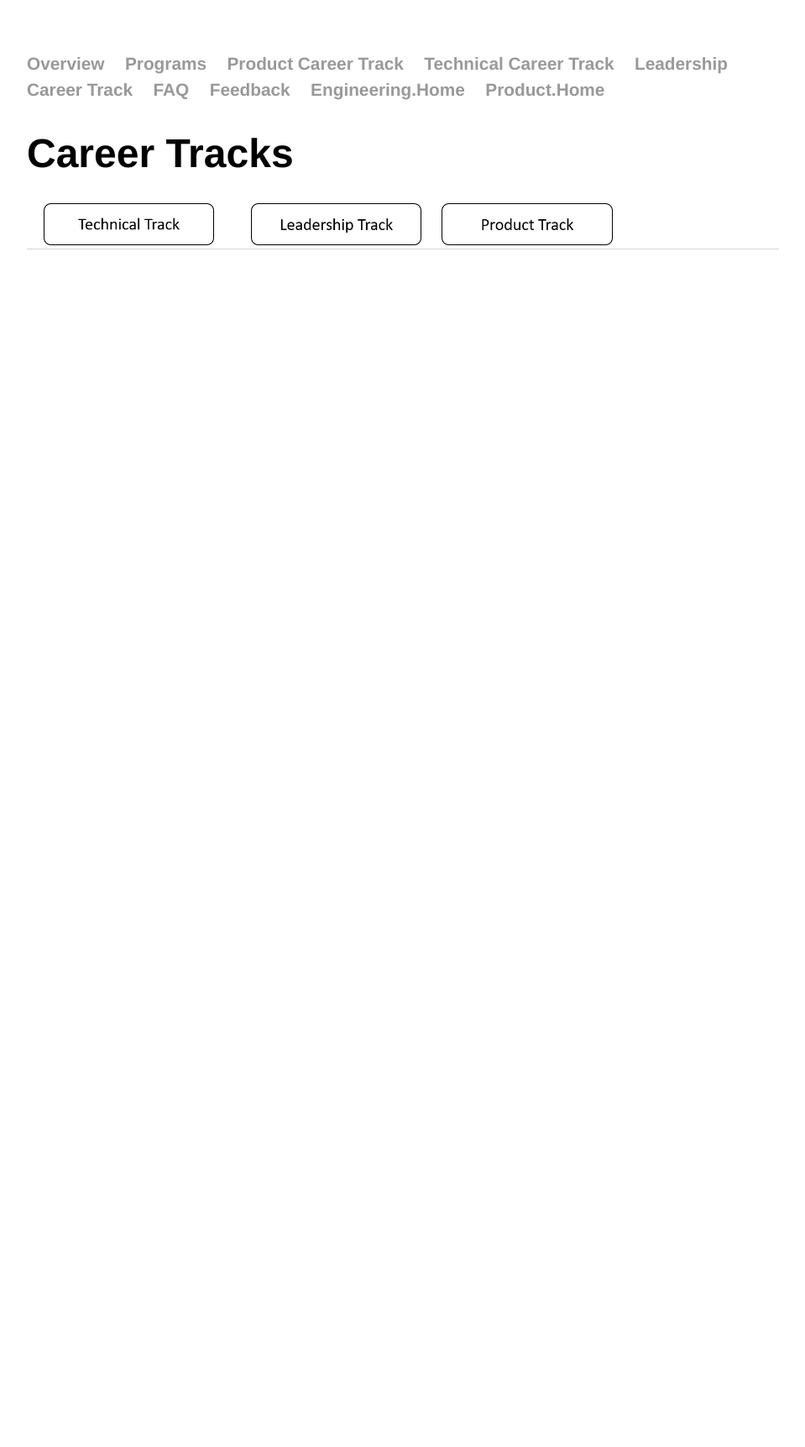
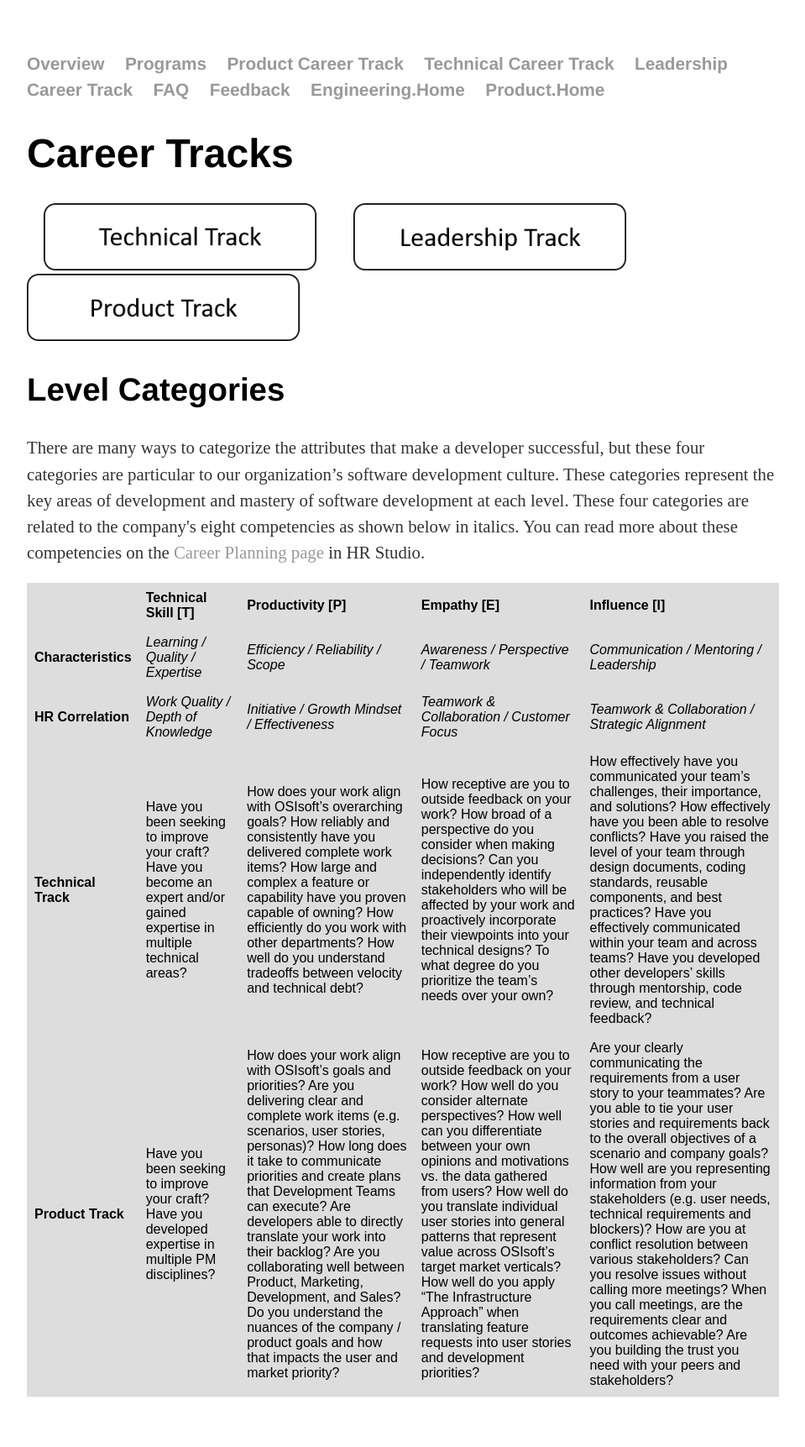
Before and after one commit to OSIEng/osieng.github.io, a Jekyll site: the page built from career/index.html, in a window 1280 px wide. Shown: the whole page at 84% size, without its empty margins (160-1119 px from the left). Built offline with Jekyll 4.4.1, drawn with Linux system fonts in a browser that asks for light colours; before the commit the page ends 900 px from its top, so only the background shows below that.

Commit message:
Update index.html
Add table with level details

```diff
--- a/career/index.html
+++ b/career/index.html
@@ -21,11 +21,53 @@ tr:nth-child(even) {
 <div class="blurb">
 	<h1>Career Tracks</h1>
 	<a href="/technical_track">
-		<img src="/images/TechnicalTrack.png" alt="Technical Track" style="height:50px" hspace="20">
+		<img src="/images/TechnicalTrack.png" alt="Technical Track" style="height:80px" hspace="20">
 	</a>
 	<a href="/leadership_track">
-		<img src="/images/LeadershipTrack.png" alt="Leadership Track" style="height:50px" hspace="20">
+		<img src="/images/LeadershipTrack.png" alt="Leadership Track" style="height:80px" hspace="20">
 	</a>
 	<a href="/product_track">
-		<img src="/images/ProductTrack.png" alt="Product Track" style="height:50px">
+		<img src="/images/ProductTrack.png" alt="Product Track" style="height:80px">
 	</a>
+	</br>
+<h2>Level Categories</h2>
+<p>There are many ways to categorize the attributes that make a developer successful, but these four categories are particular to our organization’s software development culture. These categories represent the key areas of development and mastery of software development at each level. These four categories are related to the company's eight competencies as shown below in italics. You can read more about these competencies on the <a href="https://osisoft1980-my.sharepoint.com/:o:/r/personal/dveenema_osisoft_com/_layouts/15/WopiFrame2.aspx?sourcedoc=%7B3FA474FD-3441-47ED-8E81-B9A8CB5C9A14%7D&file=Job%20Profiles&action=default&RootFolder=%2fpersonal%2fdveenema_osisoft_com%2fDocuments%2fJob%20Profiles">Career Planning page</a> in HR Studio.
+</p>
+<table>
+	<tr>
+		<th></th>
+		<th>Technical Skill [T]</th>
+		<th>Productivity [P]</th>
+		<th>Empathy [E]</th>
+		<th>Influence [I]</th>
+	</tr>
+	<tr>
+		<th>Characteristics</th>
+		<td><i>Learning / Quality / Expertise</i></td>
+		<td><i>Efficiency / Reliability / Scope</i></td>
+		<td><i>Awareness / Perspective / Teamwork</i></td>
+		<td><i>Communication / Mentoring / Leadership</i></td>
+	</tr>
+	<tr>
+		<th>HR Correlation</th>
+		<td><i>Work Quality / Depth of Knowledge</i></td>
+		<td><i>Initiative / Growth Mindset / Effectiveness</i></td>
+		<td><i>Teamwork & Collaboration / Customer Focus</i></td>
+		<td><i>Teamwork & Collaboration / Strategic Alignment</i></td>
+	</tr>
+	<tr>
+		<th>Technical Track</th>
+		<td>Have you been seeking to improve your craft? Have you become an expert and/or gained expertise in multiple technical areas?</td>
+		<td>How does your work align with OSIsoft’s overarching goals? How reliably and consistently have you delivered complete work items? How large and complex a feature or capability have you proven capable of owning? How efficiently do you work with other departments? How well do you understand tradeoffs between velocity and technical debt?</td>
+		<td>How receptive are you to outside feedback on your work? How broad of a perspective do you consider when making decisions? Can you independently identify stakeholders who will be affected by your work and proactively incorporate their viewpoints into your technical designs? To what degree do you prioritize the team’s needs over your own?</td>
+		<td>How effectively have you communicated your team’s challenges, their importance, and solutions? How effectively have you been able to resolve conflicts? Have you raised the level of your team through design documents, coding standards, reusable components, and best practices? Have you effectively communicated within your team and across teams? Have you developed other developers’ skills through mentorship, code review, and technical feedback?</td>
+	</tr>
+	<tr>
+		<th>Product Track</th>
+		<td>Have you been seeking to improve your craft? Have you developed expertise in multiple PM disciplines?</td>
+		<td>How does your work align with OSIsoft’s goals and priorities? Are you delivering clear and complete work items (e.g. scenarios, user stories, personas)? How long does it take to communicate priorities and create plans that Development Teams can execute? Are developers able to directly translate your work into their backlog? Are you collaborating well between Product, Marketing, Development, and Sales? Do you understand the nuances of the company / product goals and how that impacts the user and market priority?</td>
+		<td>How receptive are you to outside feedback on your work? How well do you consider alternate perspectives? How well can you differentiate between your own opinions and motivations vs. the data gathered from users? How well do you translate individual user stories into general patterns that represent value across OSIsoft’s target market verticals? How well do you apply “The Infrastructure Approach” when translating feature requests into user stories and development priorities?</td>
+		<td>Are your clearly communicating the requirements from a user story to your teammates? Are you able to tie your user stories and requirements back to the overall objectives of a scenario and company goals? How well are you representing information from your stakeholders (e.g. user needs, technical requirements and blockers)? How are you at conflict resolution between various stakeholders? Can you resolve issues without calling more meetings? When you call meetings, are the requirements clear and outcomes achievable? Are you building the trust you need with your peers and stakeholders?</td>
+	</tr>
+
+</table>
```
